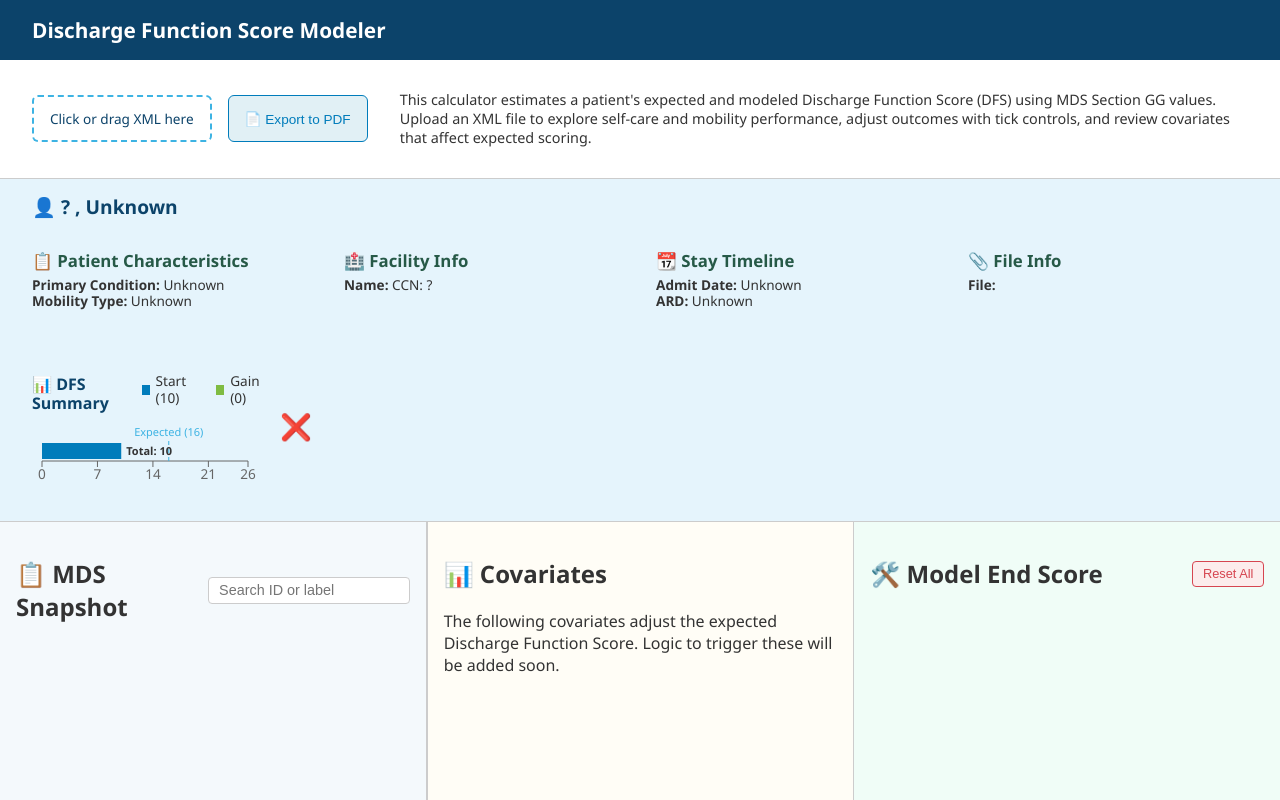
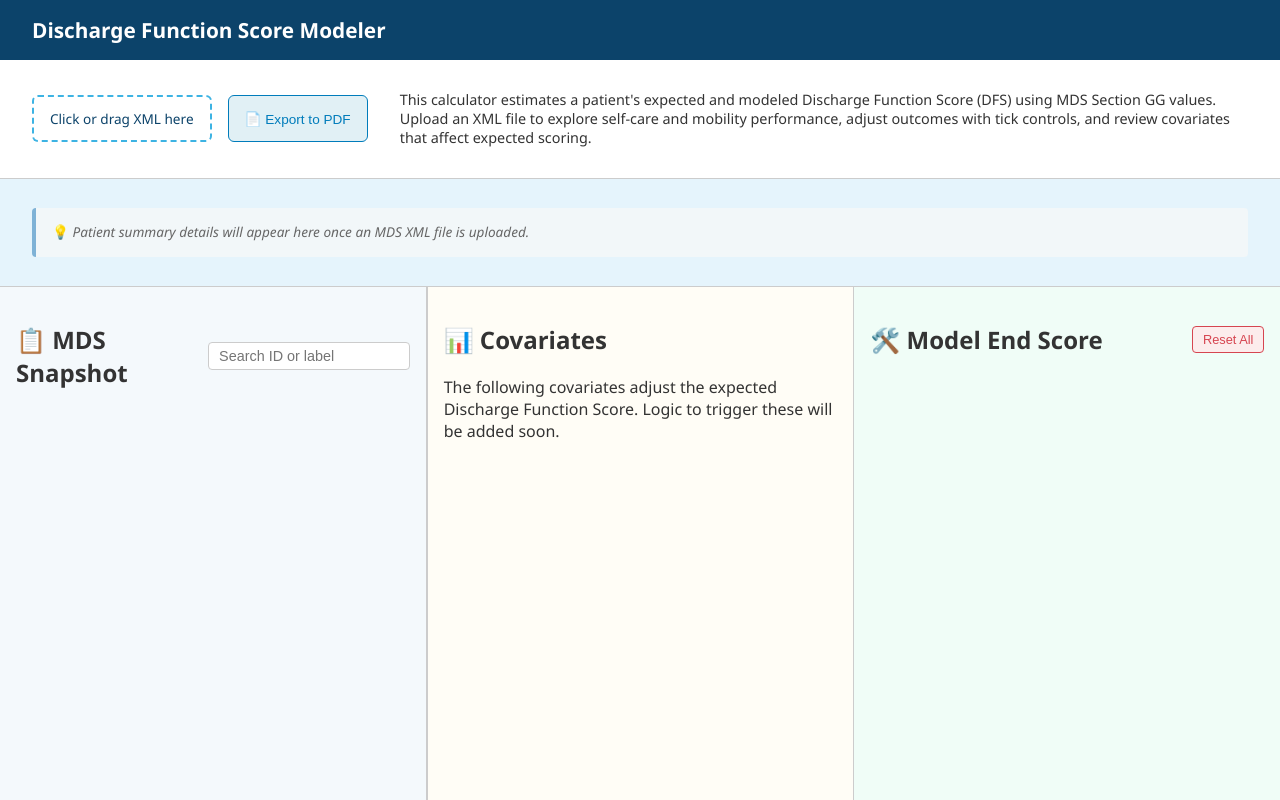
Before and after one commit to kolbymanginohealthcraft/dfs-calculator, a React (Vite) app: page / in a window 1280 px wide. Built offline with nearby package versions, Linux system fonts and the light colour scheme.

Commit message:
Patient summary

```diff
--- a/src/App.jsx
+++ b/src/App.jsx
@@ -6,16 +6,17 @@ import {
   calculateFunctionScore,
 } from "./utils/calculations";
 import { fetchFacilityInfo } from "./utils/facilityLookup";
-import SummaryChart from "./components/SummaryChart";
-import "./index.css";
 import { handleFileUpload } from "./utils/fileParser";
+import html2pdf from "html2pdf.js";
+
 import IntroPanel from "./components/IntroPanel";
 import SummarySection from "./components/SummarySection";
 import MdsSnapshot from "./components/MdsSnapshot";
 import ModelEndScore from "./components/ModelEndScore";
 import Covariates from "./components/Covariates";
 import ExportView from "./components/ExportView";
-import html2pdf from "html2pdf.js";
+
+import "./index.css";
 
 function App() {
   const [parsedValues, setParsedValues] = useState({});
@@ -98,17 +99,15 @@ function App() {
       .save();
   };
 
+  const hasFile = !!fileName;
+
   return (
     <div className="app-container">
       <header className="navbar">
         <h1>Discharge Function Score Modeler</h1>
       </header>
 
-      <IntroPanel
-        onDrop={onDrop}
-        onExport={handleExport}
-        hasFile={!!fileName}
-      />
+      <IntroPanel onDrop={onDrop} onExport={handleExport} hasFile={hasFile} />
 
       <div className="topPanel">
         <SummarySection
@@ -128,14 +127,13 @@ function App() {
           mobilityType={mobilityType}
           startScore={startTotal}
           modeledScore={modeledTotal}
+          hasFile={hasFile}
         />
-        {/* <SummaryChart start={startTotal} modeled={modeledTotal} /> */}
       </div>
 
       <div className="layout">
         <MdsSnapshot groupedSections={groupedSections} />
-        <Covariates hasFile={!!fileName} />
-
+        <Covariates hasFile={hasFile} />
         <ModelEndScore
           modeledValues={modeledValues}
           startScores={startScores}
@@ -143,7 +141,7 @@ function App() {
           modeledTotal={modeledTotal}
           handleTick={handleTick}
           setModeledValues={setModeledValues}
-          hasFile={!!fileName}
+          hasFile={hasFile}
         />
       </div>
 
--- a/src/components/SummarySection.jsx
+++ b/src/components/SummarySection.jsx
@@ -1,6 +1,6 @@
 import React from "react";
 import { formatDOB } from "../utils/calculations";
-import SummaryChart from "./SummaryChart";
+// import SummaryChart from "./SummaryChart";
 import styles from "./SummarySection.module.css";
 
 const SummarySection = ({
@@ -20,11 +20,26 @@ const SummarySection = ({
   mobilityType,
   startScore,
   modeledScore,
+  hasFile,
 }) => {
+  const displayValue = (value, fallback = "Not available") =>
+    value ? value : fallback;
+
+  if (!hasFile) {
+    return (
+      <div className={styles.summaryBlock}>
+        <p className={styles.placeholderText}>
+          💡 Patient summary details will appear here once an MDS XML file is uploaded.
+        </p>
+      </div>
+    );
+  }
+
   return (
     <div className={styles.summaryBlock}>
       <h2 className={styles.summaryName}>
-        👤 {firstName || "?"} {lastName || ""}, {formatDOB(dob)}{" "}
+        👤 {displayValue(firstName, "First name missing")}{" "}
+        {lastName || ""}, {formatDOB(dob) || "DOB not available"}{" "}
         {age ? `(Age: ${age})` : ""}
       </h2>
 
@@ -35,32 +50,39 @@ const SummarySection = ({
             className={styles.summaryItem}
             title={`I0020 = ${conditionCode || "?"}`}
           >
-            <strong>Primary Condition:</strong> {conditionCategory}
+            <strong>Primary Condition:</strong>{" "}
+            {displayValue(conditionCategory, "Not specified")}
           </div>
           <div className={styles.summaryItem}>
-            <strong>Mobility Type:</strong> {mobilityType}
+            <strong>Mobility Type:</strong>{" "}
+            {displayValue(mobilityType, "Not assessed")}
           </div>
         </div>
 
         <div className={styles.sectionGroup}>
           <h3 className={styles.sectionHeading}>🏥 Facility Info</h3>
           <div className={styles.summaryItem}>
-            <strong>Name:</strong> {facilityName || `CCN: ${facility || "?"}`}
+            <strong>Name:</strong>{" "}
+            {facilityName
+              ? facilityName
+              : facility
+              ? `CCN: ${facility}`
+              : "Not available"}
           </div>
-          {facilityAddress && (
-            <div className={styles.summaryItem}>
-              <strong>Address:</strong> {facilityAddress}
-            </div>
-          )}
+          <div className={styles.summaryItem}>
+            <strong>Address:</strong>{" "}
+            {displayValue(facilityAddress, "Not available")}
+          </div>
         </div>
 
         <div className={styles.sectionGroup}>
-          <h3 className={styles.sectionHeading}>📆 Stay Timeline</h3>
+          <h3 className={styles.sectionHeading}>📆 Episode Timeline</h3>
           <div className={styles.summaryItem}>
-            <strong>Admit Date:</strong> {formatDOB(admitDate)}
+            <strong>Admit Date:</strong>{" "}
+            {formatDOB(admitDate) || "Not available"}
           </div>
           <div className={styles.summaryItem}>
-            <strong>ARD:</strong> {formatDOB(ardDate)}{" "}
+            <strong>ARD:</strong> {formatDOB(ardDate) || "Not available"}{" "}
             {ardGapDays != null ? `(day ${ardGapDays})` : ""}
           </div>
         </div>
@@ -72,10 +94,9 @@ const SummarySection = ({
           </div>
         </div>
 
-        {/* 📊 Chart at the same level */}
-        <div className={styles.sectionGroup}>
+        {/* <div className={styles.chartSection}>
           <SummaryChart start={startScore} modeled={modeledScore} />
-        </div>
+        </div> */}
       </div>
     </div>
   );
--- a/src/components/SummarySection.module.css
+++ b/src/components/SummarySection.module.css
@@ -1,7 +1,7 @@
 .topPanel {
   display: flex;
   justify-content: space-between;
-  align-items: center; /* ✅ center-aligns chart and summary vertically */
+  align-items: center;
   padding: 1rem 2rem;
   background: #e5f4fc;
   border-bottom: 1px solid #ccc;
@@ -16,24 +16,8 @@
   line-height: 1.2;
   display: flex;
   flex-direction: column;
-  height: 100%; /* ✅ allow it to define height for alignment */
+  height: 100%;
   gap: 0.5rem;
-}
-
-.summaryDetails {
-  display: grid;
-  grid-template-columns: repeat(auto-fit, minmax(250px, 1fr));
-  gap: 1.5rem 2rem;
-  margin-top: 0.5rem;
-}
-
-
-.summaryCol {
-  flex: 1;
-  min-width: 200px;
-  display: flex;
-  flex-direction: column;
-  gap: 0.4rem;
 }
 
 .summaryName {
@@ -43,19 +27,20 @@
   margin: 0;
 }
 
-.summaryGrid {
+.summaryDetails {
   display: grid;
-  grid-template-columns: 1fr 1fr;
-  gap: 0.4rem 1rem;
+  grid-template-columns: repeat(5, minmax(220px, 1fr));
+  gap: 1.5rem 2rem;
+  margin-top: 0.5rem;
+  align-items: start;
+  border-top: 1px solid #ccc; /* ✅ creates the horizontal line */
 }
 
-.summaryItem {
-  white-space: nowrap;
-  text-overflow: ellipsis;
-  overflow: hidden;
-}
+
 .sectionGroup {
-  margin-bottom: 0.8rem;
+  display: flex;
+  flex-direction: column;
+  gap: 0.4rem;
 }
 
 .sectionHeading {
@@ -64,3 +49,39 @@
   color: #265947;
   font-size: 1.05rem;
 }
+
+.summaryItem {
+  white-space: nowrap;
+  text-overflow: ellipsis;
+  overflow: hidden;
+}
+
+.chartSection {
+  background: #f3f8fb;
+  border: 1px solid #d9e5ec;
+  border-radius: 6px;
+  padding: 1rem;
+  display: flex;
+  flex-direction: column;
+  justify-content: center;
+  height: 100%;
+  min-width: 250px;
+  box-sizing: border-box;
+}
+
+
+.placeholderText {
+  font-style: italic;
+  color: #666;
+  padding: 1rem;
+  background: #f2f7f9;
+  border-left: 4px solid #7fb2d6;
+  border-radius: 4px;
+}
+
+/* Responsive stacking on smaller screens */
+@media (max-width: 1100px) {
+  .summaryDetails {
+    grid-template-columns: repeat(auto-fit, minmax(250px, 1fr));
+  }
+}
```
